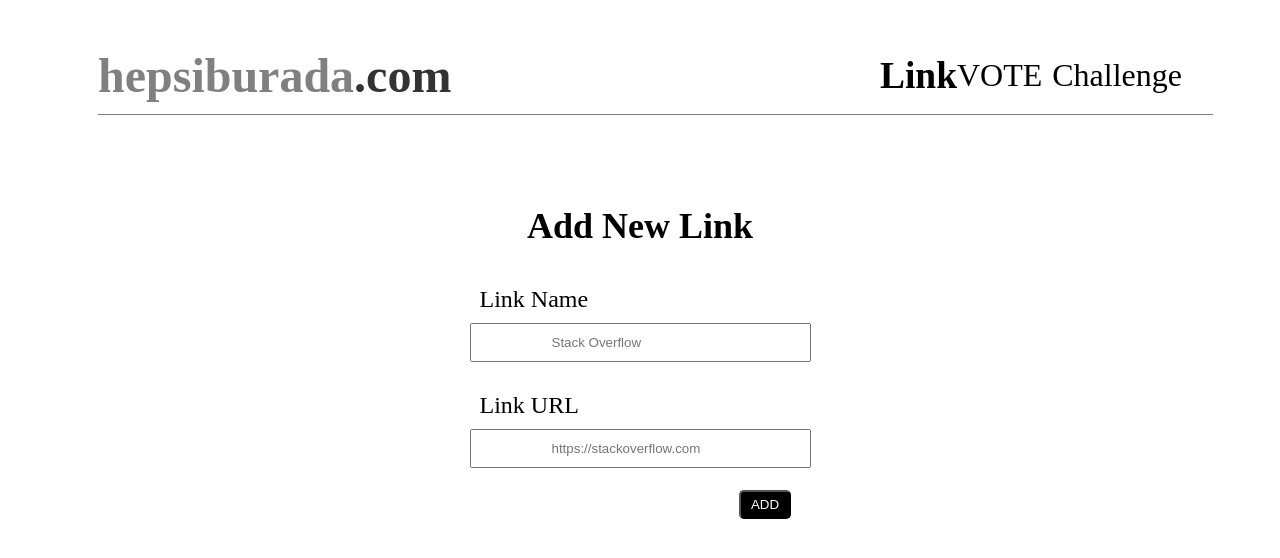
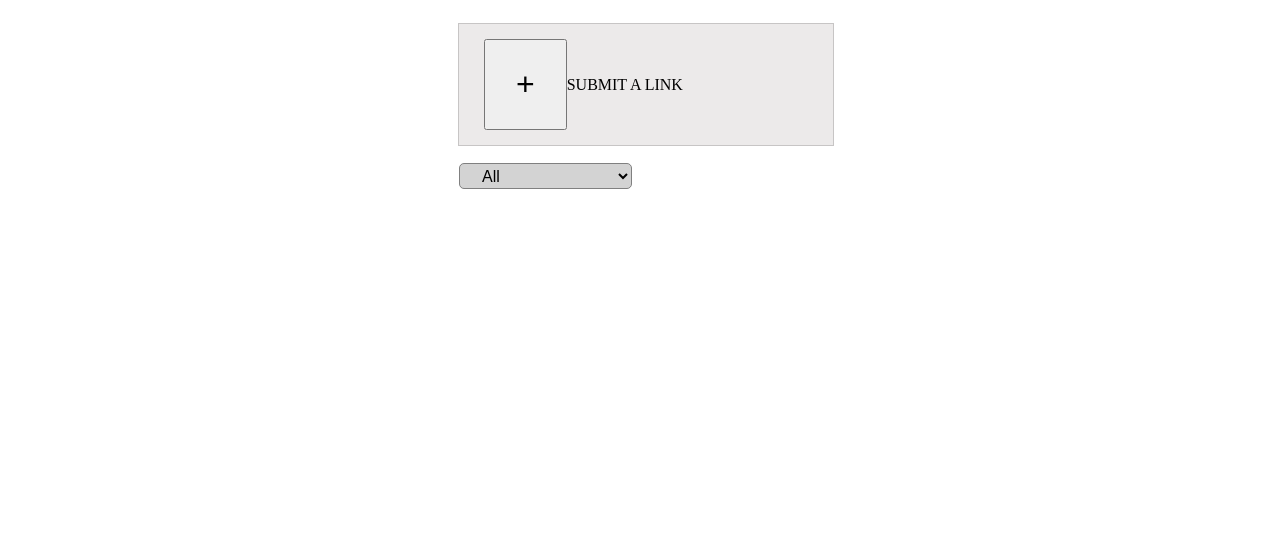
Before and after one commit to nazmiyegnydnn/vote, a React (Create React App) app: page /todoList in a window 1280 px wide. Shown: the top 558 px of the page. Built offline with nearby package versions, Linux system fonts and the light colour scheme.

Commit message:
Ranking and scoring completed

```diff
--- a/src/App.js
+++ b/src/App.js
@@ -1,12 +1,18 @@
 import Home from "./home/Home";
-
+import { BrowserRouter, Routes, Route } from "react-router-dom";
+import Todolist from "../src/todoList/Todolist";
+import Main from '../src/main/Main'
 
 function App() {
-
-
   return (
     <div className="App">
-    <Home/>
+      <BrowserRouter>
+        <Routes>
+          <Route path="/" element={<Home />}></Route>
+          <Route path="/main" element={<Main />}></Route>
+          <Route path="/todoList" element={<Todolist />}></Route>
+        </Routes>
+      </BrowserRouter>
     </div>
   );
 }
--- a/src/header/Header.scss
+++ b/src/header/Header.scss
@@ -25,6 +25,7 @@
     }
     p{
         padding-right: 10px;
+        font-weight: lighter;
     }
     span{
         font-weight: 500;
--- a/src/home/Home.js
+++ b/src/home/Home.js
@@ -1,29 +1,16 @@
-import React from 'react'
-import Header from '../header/Header'
-import Main from '../main/Main'
-import { useState } from 'react';
-import Todolist from '../todoList/Todolist';
+import React from "react";
+import Header from "../header/Header";
+import Todolist from  '../todoList/Todolist'
 
 const Home = () => {
-  const [inputText, setInputText] = useState('');
-  const [inputUrl, setInputUrl] = useState('');
-  // const [points, setPoints] = useState([])
 
 
   return (
     <div>
-        <Header/>
-        <Main
-        inputUrl={inputUrl}
-        setInputUrl={setInputUrl}
-        inputText={inputText}
-        setInputText={setInputText}
-        />
-        <Todolist
-        // points={points}
-        />
+      <Header />
+      <Todolist/>
     </div>
-  )
-}
+  );
+};
 
-export default Home
+export default Home;
--- a/src/main/Main.js
+++ b/src/main/Main.js
@@ -1,20 +1,19 @@
-import React from 'react'
-import './Main.scss'
-import { useState } from 'react';
-import {submitTodoHandler } from "../appSlice";
-import { useDispatch} from "react-redux";
+import React from "react";
+import "./Main.scss";
+import { useState } from "react";
+import { submitTodoHandler } from "../appSlice";
+import { useDispatch, useSelector } from "react-redux";
+import { useNavigate } from "react-router-dom";
 
-const Main = (
-{
-  inputText,
-  setInputText,
-  setInputUrl,
-  inputUrl,}
-) => {
+const Main = () => {
   const [alertWarning, setAlertWarning] = useState(false);
   const [alertSuccess, setAlertSuccess] = useState(false);
+  const { todos } = useSelector((state) => state.app);
+  const [inputText, setInputText] = useState("");
+  const [inputUrl, setInputUrl] = useState("");
 
-  const dispatch = useDispatch()
+  const dispatch = useDispatch();
+  const navigate = useNavigate();
 
   const inputTextHandler = (e) => {
     setInputText(e.target.value);
@@ -24,8 +23,19 @@ const Main = (
     setInputUrl(e.target.value);
   };
 
+  const returnHandler = () => {
+    navigate("/todoList");
+  };
+
   const handleButtonFocus = () => {
-    dispatch(submitTodoHandler({ name: inputText, url:inputUrl, points:Math.floor(Math.random() * 10) , id: Math.floor(Math.random() * 10) }));
+    dispatch(
+      submitTodoHandler({
+        name: inputText,
+        url: inputUrl,
+        points: Math.floor(Math.random() * 10),
+        id: Math.floor(Math.random() * 10),
+      })
+    );
     const isEmpty = (str) => !str.trim().length;
     if (isEmpty(inputText) || isEmpty(inputUrl)) {
       setAlertWarning(true);
@@ -37,46 +47,61 @@ const Main = (
       setTimeout(() => {
         setAlertSuccess(false);
       }, 1000);
-      setInputText('');
-      setInputUrl('');
+      setInputText("");
+      setInputUrl("");
     }
-
   };
 
+  return (
+    <div className="main">
+      {todos.length === 0 ? null : (
+        <div className="return">
 
-  return (
-    <div className='main'>
-    <div className='todo-title'>
+          <button onClick={returnHandler}>← Return to List</button>
+        </div>
+      )}
+      <div className="todo-title">
         <h2>Add New Link</h2>
       </div>
-    <div className='todo-link'>
-      <div className='link-name'>
+      <div className="todo-link">
+        <div className="link-name">
           <p>Link Name</p>
-        <input placeholder='Stack Overflow'
+          <input
+            placeholder="Stack Overflow"
             onChange={inputTextHandler}
             value={inputText}
           />
         </div>
-      <div className='link-url'>
+        <div className="link-url">
           <p>Link URL</p>
-        <input placeholder='https://stackoverflow.com'
+          <input
+            placeholder="https://stackoverflow.com"
             onChange={inputUrlHandler}
-        value={inputUrl}/>
+            value={inputUrl}
+          />
         </div>
       </div>
-    <div className='todo-button'>
+      <div className="todo-button">
         <button onClick={handleButtonFocus}>ADD</button>
       </div>
-    <div className='alert-wrapper'>
-         {alertWarning ?  <div className='alert-warning'>
+      <div className="alert-wrapper">
+        {alertWarning ? (
+          <div className="alert-warning">
             <div>Bu alanları boş geçemezsiniz !!</div>
-            </div> : "" }
-          {alertSuccess ?  <div className='alert-success'>
+          </div>
+        ) : (
+          ""
+        )}
+        {alertSuccess ? (
+          <div className="alert-success">
             <div>Başarıyla eklendi..</div>
-            </div> : "" }
+          </div>
+        ) : (
+          ""
+        )}
       </div>
     </div>
-  )
-}
+  );
+};
 
-export default Main
+export default Main;
--- a/src/main/Main.scss
+++ b/src/main/Main.scss
@@ -4,6 +4,22 @@
     justify-content: center;
     align-items: center;
     font-size:x-large;
+    .return{
+     margin-left: -440px;
+     button{
+        border: 0;
+        background-color: white;
+        font-weight: bold;
+        font-size: medium;
+        &:hover{
+
+            cursor: pointer;
+            background-color: #333333;
+            border-radius: 10px;
+            color: white;
+           }
+     }
+    }
     .todo-title{
         margin-top: 60px;
     }
@@ -33,4 +49,24 @@
         }
        }
     }
+    .alert-wrapper{
+        .alert-warning{
+            background-color:lightcoral;
+            color: red;
+            border: 1px solid darkred;
+            padding: 10px;
+            font-weight: bold;
+            border-radius: 5px;
+           }
+        .alert-success{
+            background-color: lightgreen;
+            color: green;
+            border: 1px solid darkgreen;
+            padding: 10px;
+            font-weight: bold;
+            border-radius: 5px;
+        }
+
+
+    }
 }
--- a/src/todo/Todo.js
+++ b/src/todo/Todo.js
@@ -1,20 +1,38 @@
-import React from 'react'
-import "./Todo.scss"
+import React from "react";
+import { useDispatch } from "react-redux";
+import { incrementPoints, decreasePoints } from "../appSlice";
+import "./Todo.scss";
 
-const Todo = ({todo}) => {
+const Todo = ({ todo }) => {
+  const dispatch = useDispatch();
+
+  const handleLikeClick = () => {
+    dispatch(incrementPoints({ todoId: todo.id }));
+  };
+  const handleDislikeClick = () => {
+    dispatch(decreasePoints({ todoId: todo.id }));
+  };
 
   return (
-    <div className='todo'>
-    <div className='todo-points'>
+    <div className="todo">
+      <div className="todo-points">
         <p>{todo.points}</p>
-        <span>POİNTS</span>
+        <span>POINTS</span>
+      </div>
+      <div className="todo-name">
+        <p>{todo.name}</p>
+        <li className="todo-items">{todo.url}</li>
+      </div>
+      <div className="comment">
+        <button className="like" onClick={handleLikeClick}>
+          🠕 Up Vote
+        </button>
+        <button className="dislike" onClick={handleDislikeClick}>
+          🠗 Down Vote
+        </button>
+      </div>
     </div>
-    <div className='todo-name'>
-    <p>{todo.name}</p>
-    <li className='todo-items'>{todo.url}</li>
-    </div>
-    </div>
-  )
-}
+  );
+};
 
-export default Todo
+export default Todo;
--- a/src/todo/Todo.scss
+++ b/src/todo/Todo.scss
@@ -11,16 +11,52 @@
         background-color: gray;
         color: black;
         padding: 10px;
-        margin-left: 30px;
+        margin: 12px;
+        p{
+            margin: 0;
+            font-size: xx-large;
+            padding-left: 17px;
+        }
     }
     .todo-name{
-        display: flex;
-        justify-content: center;
-        align-items: center;
+        margin-top: -37px;
+        p{
+            font-weight: bolder;
+            font-size:large  ;
+            margin: 0;
+            padding: 4px 19px
+        }
         width: 500px;
         height: 50px;
         li{
             list-style-type: none;
+            padding: 0 19px;
+        }
+    }
+    .comment{
+        display: flex;
+        justify-content: space-evenly;
+        align-items: center;
+        button{
+            border: none;
+            background: white;
+            color: #333333;
+            font-size: smaller;
+            &:hover{
+             cursor: pointer;
+             background-color: #333333;
+             border-radius: 10px;
+             color: white;
+            }
+        }
+        .like{
+            margin-left: -411px;
+            margin-top: 55px;
+
+        }
+        .dislike{
+            margin-left: 180px;
+            margin-top: 55px;
         }
     }
 }
--- a/src/todoList/Todolist.js
+++ b/src/todoList/Todolist.js
@@ -1,22 +1,49 @@
-import React from 'react'
-import './Todolist.scss'
-import Todo from '../todo/Todo'
+import React, { useState, useEffect } from "react";
+import "./Todolist.scss";
+import Todo from "../todo/Todo";
 import { useSelector } from "react-redux";
+import { useNavigate } from "react-router-dom";
+
 
 const Todolist = () => {
-const { todos } = useSelector((state) => state.app);
+  const [sortBy, setSortBy] = useState("all");
+  const todos = useSelector((state) => state.app.todos);
+  const [sortedTodos, setSortedTodos] = useState([]);
+  const navigate = useNavigate();
+  useEffect(() => {
+    let sorted = [...todos]; // Kopyasını oluşturuyoruz, orijinal array'i değiştirmemek için
+    if (sortBy === "completed") {
+      sorted = sorted.sort((a, b) => a.points - b.points); // Küçükten büyüğe sıralama
+    } else if (sortBy === "uncompleted") {
+      sorted = sorted.sort((a, b) => b.points - a.points); // Büyükten küçüğe sıralama
+    }
+    setSortedTodos(sorted);
+  }, [todos, sortBy]);
+
+const submitAddHandler = () => {
+  navigate('/main')
+}
 
   return (
-    <div>
+    <div className="todoList">
+      <div className="submitLink">
+        <button onClick={submitAddHandler}><span>+</span></button>
+        <p>SUBMIT A LINK</p>
+      </div>
+      <div className='select'>
+     <select name='todos' className='filter-todo' onChange={(e) => setSortBy(e.target.value)}>
+        <option value="all">All</option>
+        <option value="completed" >Less Voted "A→Z"</option>
+        <option value="uncompleted">Most Voted "Z←A"</option>
+    </select>
+        </div>
       <ul>
-         {
-            todos.map((todo) => (
-               <Todo todo={todo}/>
-            ))
-         }
+        {sortedTodos.map((todo) => (
+          <Todo key={todo.id} todo={todo} />
+        ))}
       </ul>
     </div>
-  )
-}
+  );
+};
 
-export default Todolist
+export default Todolist;
--- a/src/todoList/Todolist.scss
+++ b/src/todoList/Todolist.scss
@@ -0,0 +1,39 @@
+.todoList{
+  .submitLink{
+    display: inline-flex;
+    justify-content: center;
+    align-items: center;
+    margin-top: 15px;
+    margin-left: 450px;
+    border: 1px solid #3333;
+    background-color: rgb(236, 234, 234);
+    color: black;
+    padding: 15px  150px;
+    button{
+        padding: 25px 30px;
+        margin-left: -125px;
+        &:hover{
+            cursor: pointer;
+        }
+        span{
+            font-size: xx-large;
+        }
+        p{
+            margin-left: 25px;
+            font-size: x-large;
+        }
+    }
+  }
+  .select{
+    margin-left: 451px;
+    margin-top: 17px;
+    select{
+      font-size: 16px;
+      padding-left: 18px;
+      height: 26px;
+      background: lightgray;
+      border: 1px solid gray;
+      border-radius: 5px;
+    }
+  }
+}
```
Also changed, not shown: src/appSlice.js (+30 -19 lines), src/header/Header.js (+10 -13 lines). Lines whose indentation alone changed are shown as unchanged.
